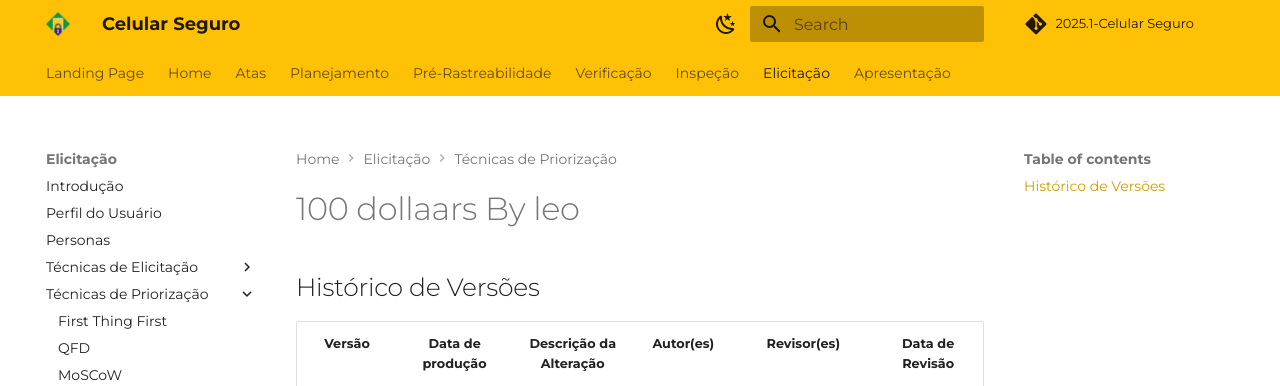
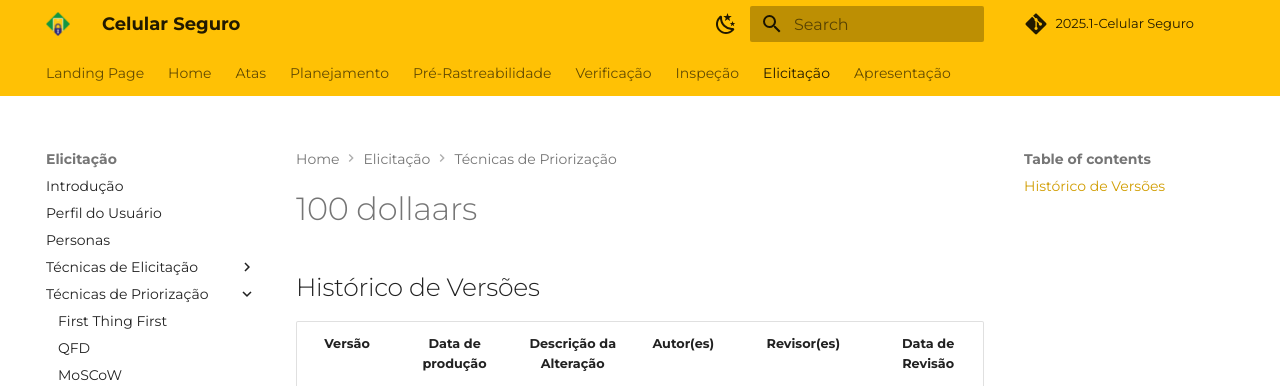
Before and after one commit to Requisitos-de-Software/2025.1-CelularSeguro, an MkDocs documentation site: the page built from Docs/documento-elicitacao/100.md, in a window 1280 px wide. Shown: the top 386 px of the page. Built offline with MkDocs 1.6.1 and Material for MkDocs 9.7.7, drawn with Linux system fonts in a browser that asks for light colours; comment, search, counter and statistics services are not loaded.

Commit message:
fix: update elicitação

```diff
--- a/Docs/documento-elicitacao/100.md
+++ b/Docs/documento-elicitacao/100.md
@@ -1,4 +1,4 @@
-# 100 dollaars By leo
+# 100 dollaars
 
 
 ## Histórico de Versões
```
